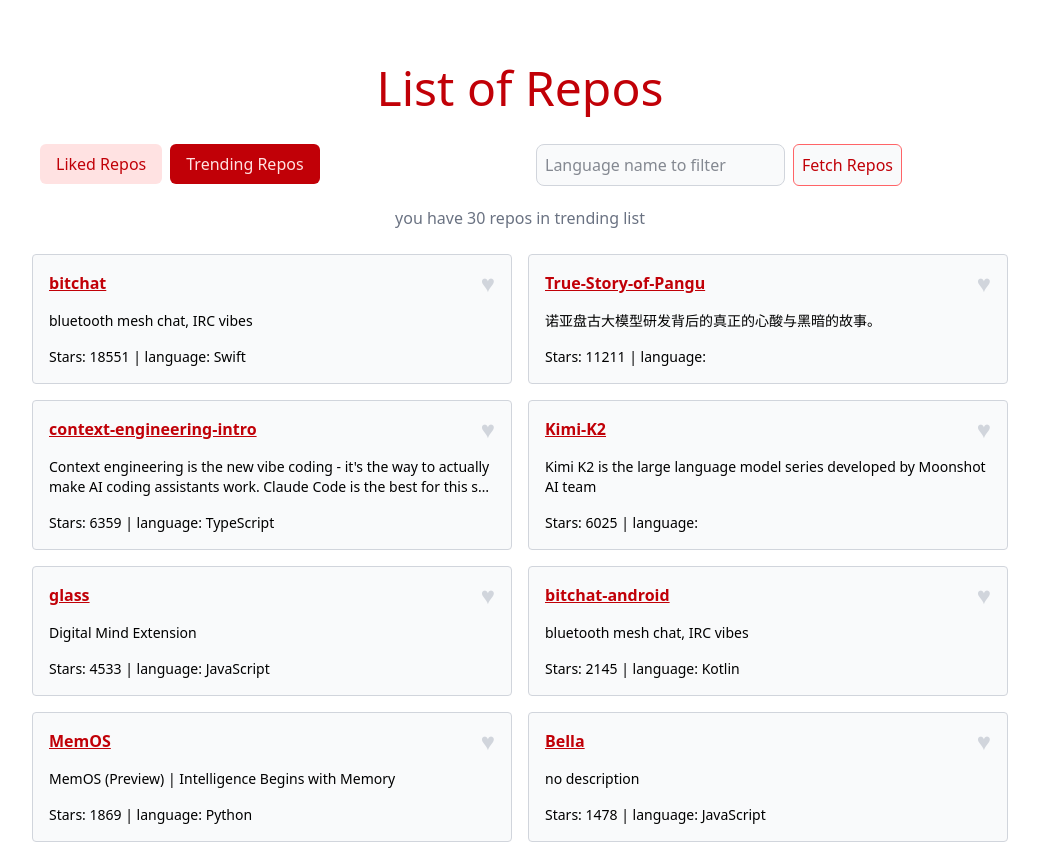
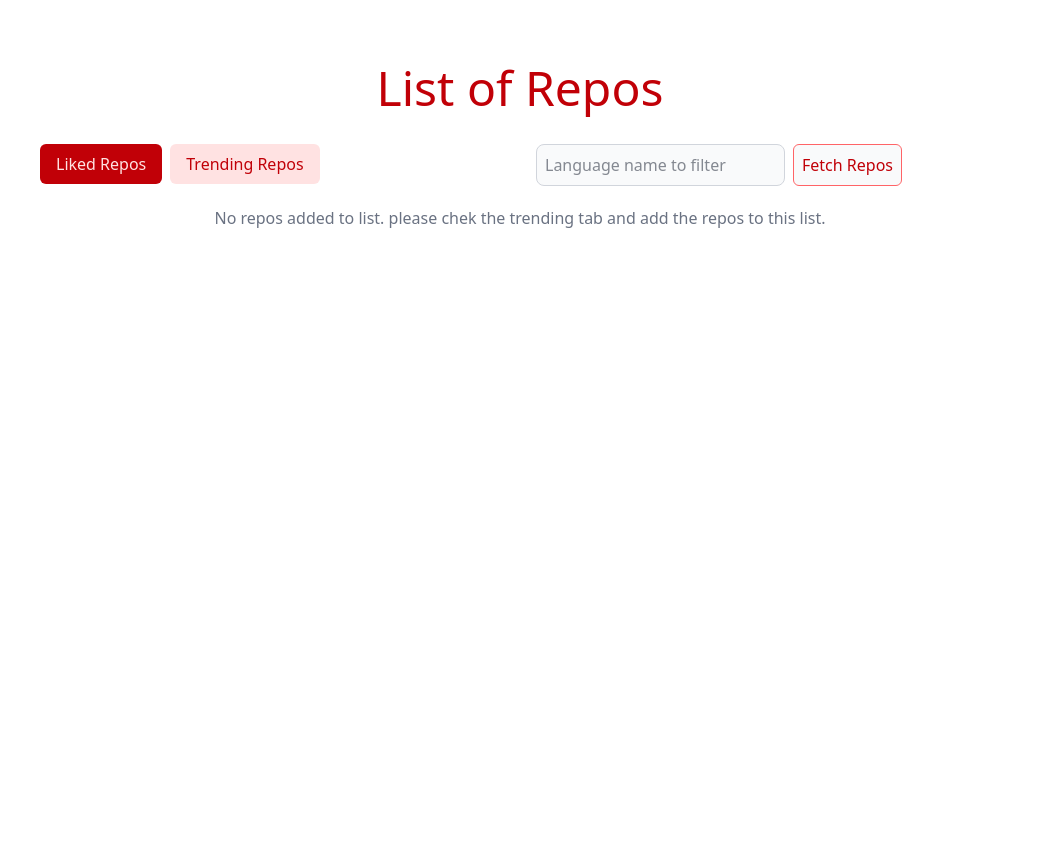
Before and after one commit to karuna-1001/red-repo, a React (Vite) app: page / in a window 1280 px wide. Shown: the top 844 px of the page, without its empty margins (120-1159 px from the left). After the commit the page ends 800 px from the top, so only its background shows below. Built offline with nearby package versions, Linux system fonts and the light colour scheme.

Commit message:
refactor(state): likedRepos & currentRepos

```diff
--- a/src/App.tsx
+++ b/src/App.tsx
@@ -9,8 +9,10 @@
   const [isLoading, setIsLoading] = useState<boolean>(false);
   const [isError, setIsError] = useState<boolean>(false);
 
-  const [activeTab, setActiveTab] = useState<Tab>("trending");
+  const [activeTab, setActiveTab] = useState<Tab>("liked");
   const [trendingRepos, setTrendingRepos] = useState<Repo[]>([]);
+  const [likedRepos, setLikedRepos] = useState<Repo[]>([]);
+  const [currentRepos, setCurrentRepos] = useState<Repo[]>([]);
   const [languageValue, setLanguageValue] = useState<string>("");
 
   const getTrendingRepos = async () => {
@@ -39,6 +41,9 @@
     getTrendingRepos();
   };
   useEffect(() => {
+    setCurrentRepos(activeTab === "liked" ? likedRepos : trendingRepos);
+  }, [activeTab, likedRepos, trendingRepos]);
+  useEffect(() => {
     getTrendingRepos();
   }, []);
   return (
@@ -59,7 +64,7 @@
         filterTrendingRepos={filterTrendingRepos}
       />
       <RepoList
-          trendingRepos={trendingRepos}
+          trendingRepos={currentRepos}
            activeTab={activeTab}
         />
     </div>
```
